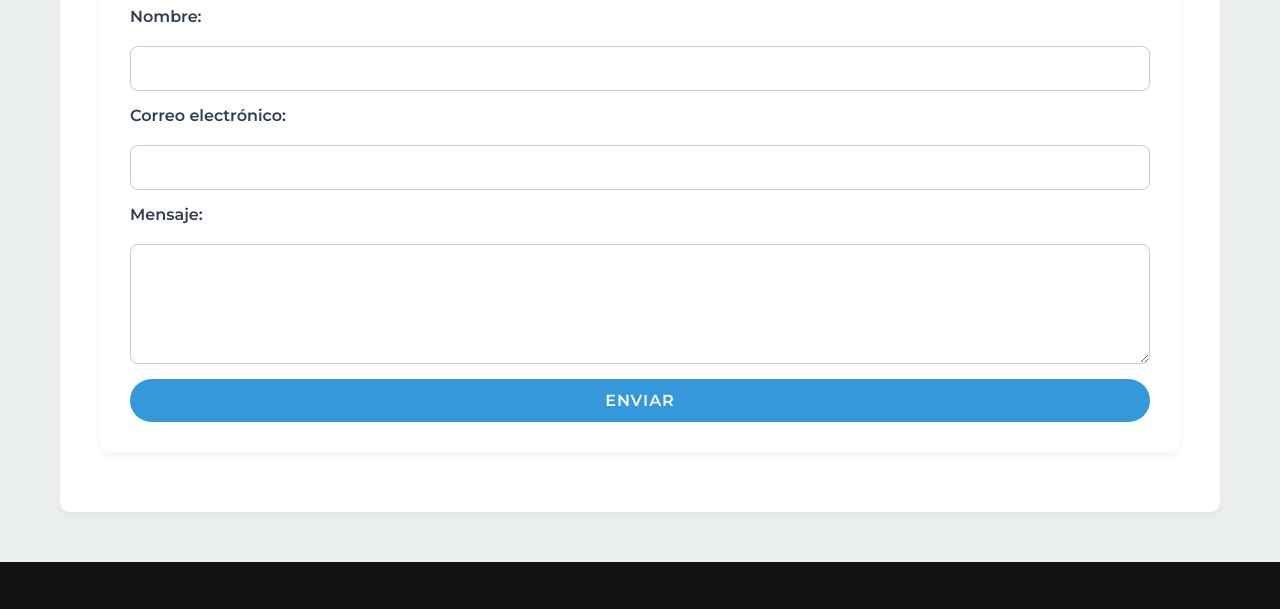
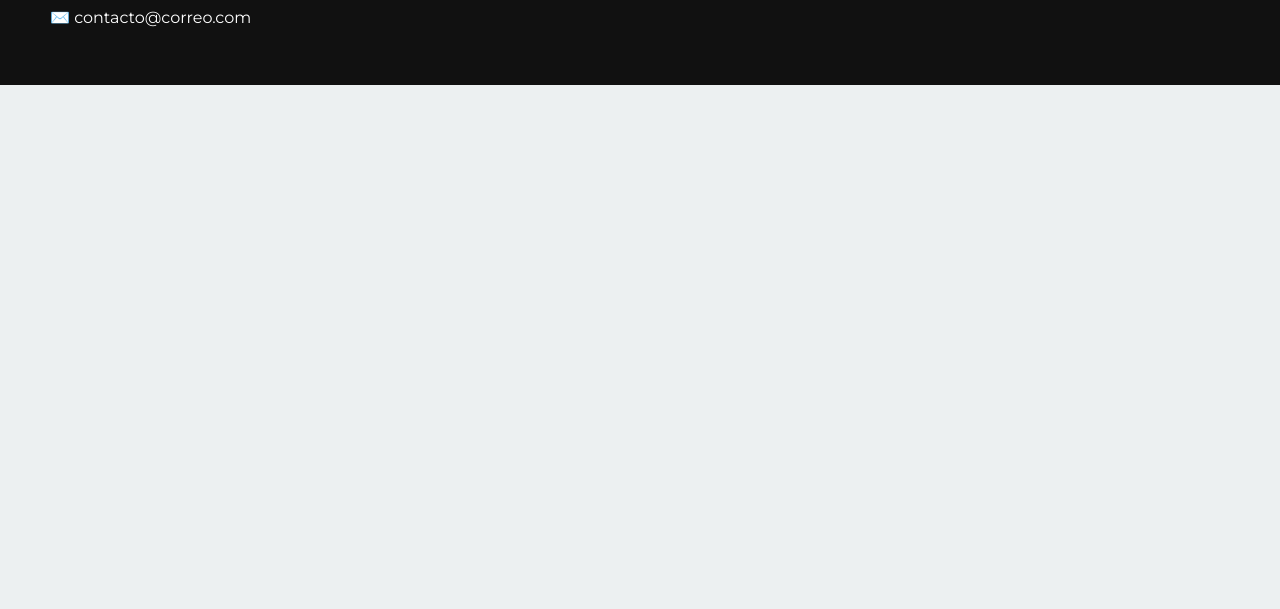
Before and after one commit to UNathanccr/PW1, a plain HTML site: page Proyecto/inicio.html in a window 1280 px wide. Shown: the part 2442-3051 px from the top of the page. After the commit the page ends 2527 px from the top, so only its background shows below. Drawn offline with nearby package versions, Linux system fonts and the light colour scheme.

Commit message:
Add files via upload

```diff
--- a/Proyecto/inicio.html
+++ b/Proyecto/inicio.html
@@ -131,25 +131,6 @@
         </div>
         <iframe src="https://www.google.com/maps/embed?pb=!1m18!1m12!1m3!1d167728.61688217928!2d-84.22063792164708!3d10.019307133510152!2m3!1f0!2f0!3f0!3m2!1i1024!2i768!4f13.1!3m3!1m2!1s0x8fa0e3df4491ab35%3A0x856139030be49f97!2sMomentum%20Pinares!5e0!3m2!1ses!2spa!4v1740420161396!5m2!1ses!2spa" width="600" height="300" style="border:0;" ></iframe>
       </section>
-
-      <!-- Formulario de contacto -->
-      <section class="section" id="formulario">
-        <div class="formulario-contacto">
-          <h2>Envíanos un mensaje</h3>
-          <form id="form-contacto">
-            <label for="nombre">Nombre:</label>
-            <input type="text" id="nombre" name="nombre" required>
-
-            <label for="correo">Correo electrónico:</label>
-            <input type="email" id="correo" name="correo" required>
-
-            <label for="mensaje">Mensaje:</label>
-            <textarea id="mensaje" name="mensaje" rows="4" required></textarea>
-
-            <button type="submit" class="botones">Enviar</button>
-          </form>
-        </div>
-      </section>
     </div>
   </main>
 
```
Also changed, not shown: Proyecto/tour.html (+1 -1 lines).
